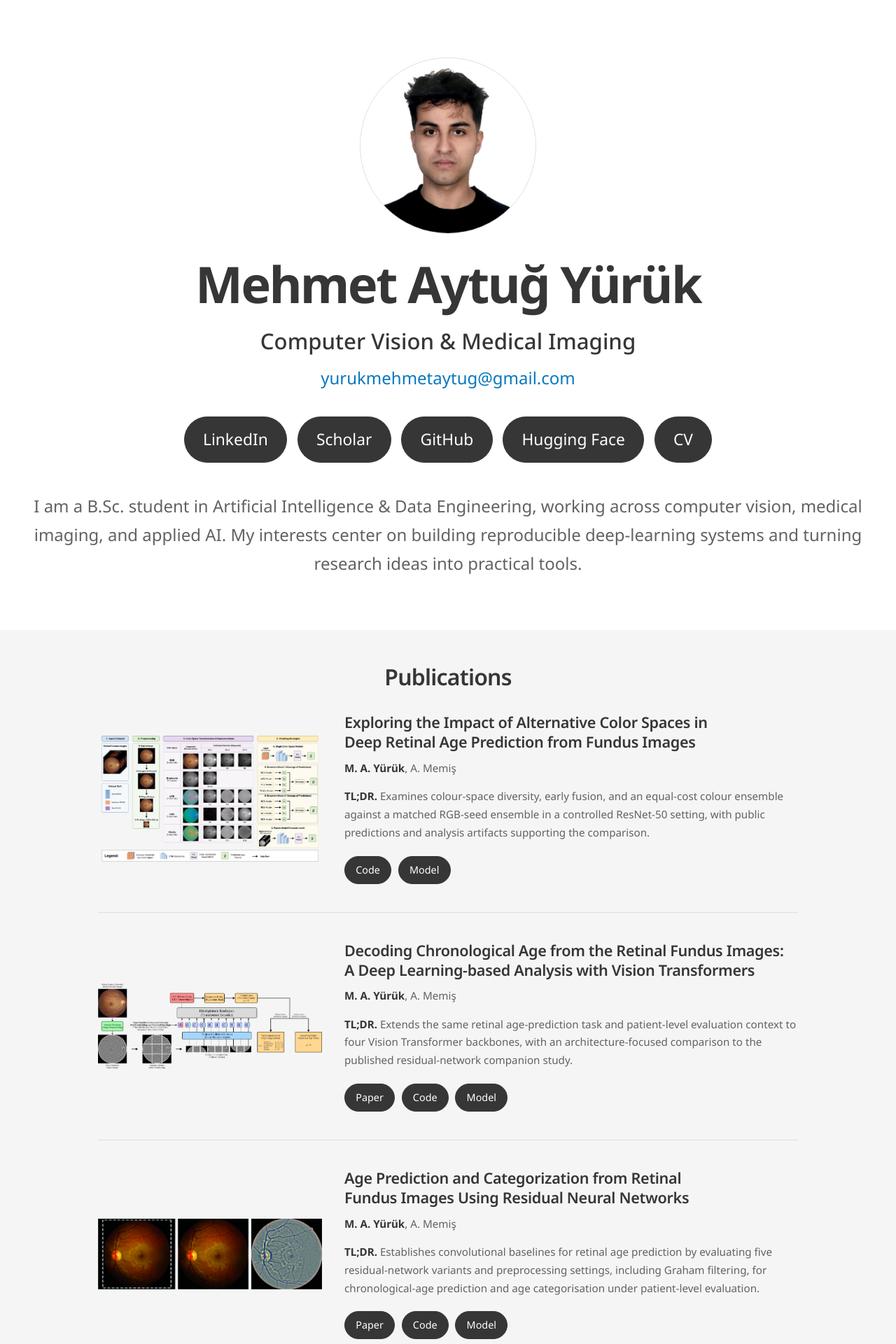
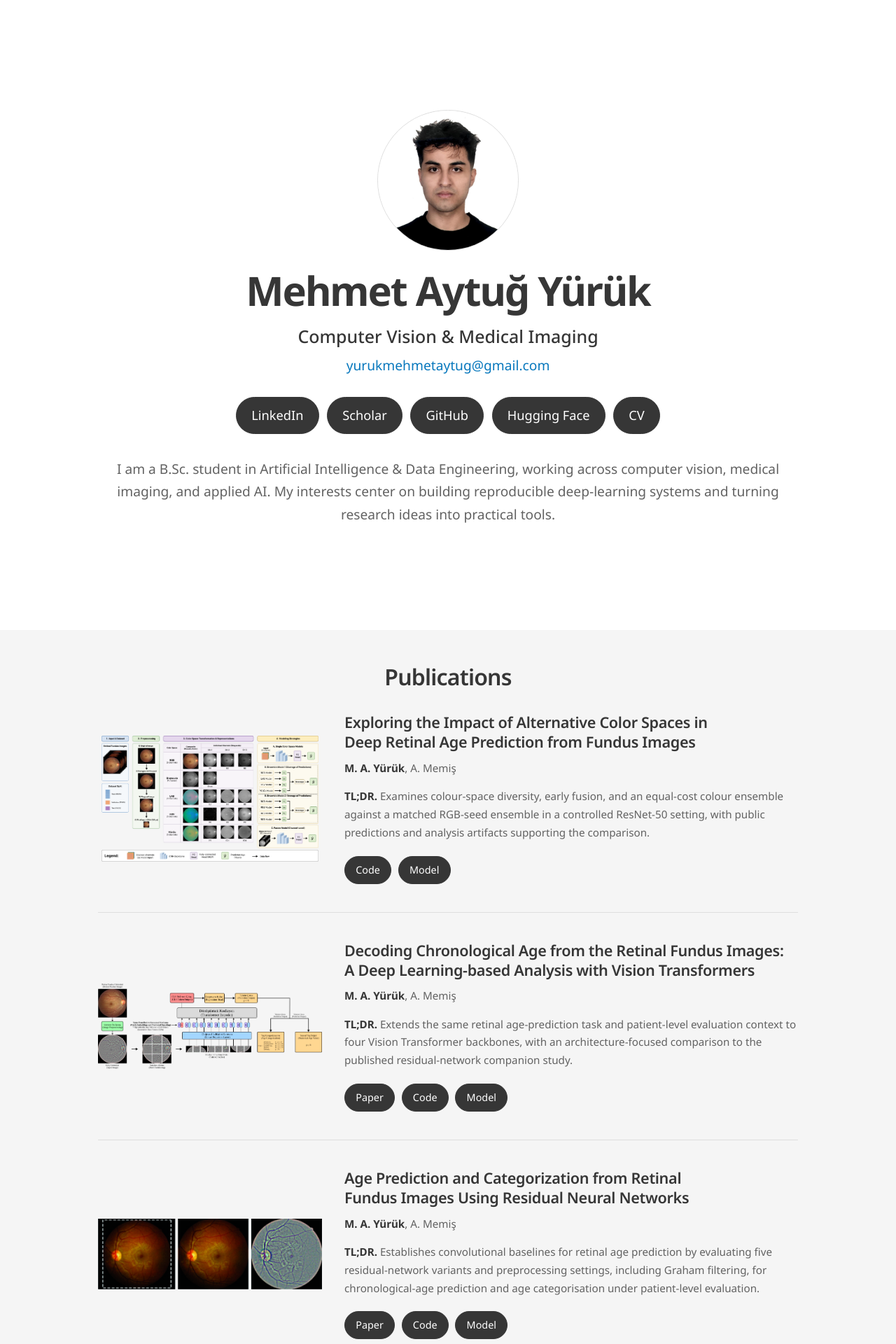
Before and after one commit to mehmetaytugyuruk/mehmetaytugyuruk.github.io, a Jekyll site: the page built from index.html, in a window 1280 px wide. Shown: the top 1920 px of the page at 70% size. Built offline with Jekyll 4.4.1, drawn with Linux system fonts in a browser that asks for light colours; some web fonts are replaced.

Commit message:
Reduce hero card scale

```diff
--- a/assets/css/site.css
+++ b/assets/css/site.css
@@ -138,14 +138,14 @@ h3 {
 }
 
 .hero .container.narrow {
-  width: min(calc(100% - 2rem), 1200px);
-  max-width: 1200px;
+  width: min(calc(100% - 2rem), 960px);
+  max-width: 960px;
 }
 
 .hero-portrait {
-  width: clamp(12.75rem, 33vw, 15.75rem);
+  width: clamp(10.2rem, 26.4vw, 12.6rem);
   aspect-ratio: 1;
-  margin: 0 auto 1.875rem;
+  margin: 0 auto 1.5rem;
 }
 
 .hero-photo {
@@ -164,10 +164,10 @@ h3 {
 }
 
 .hero-name {
-  max-width: 1200px;
-  margin: 0 auto 0.975rem;
+  max-width: 1188px;
+  margin: 0 auto 0.78rem;
   color: var(--ink);
-  font-size: clamp(3rem, 6.3vw, 4.5rem);
+  font-size: clamp(2.4rem, 5.04vw, 3.6rem);
   font-weight: 700;
   letter-spacing: -0.035em;
   line-height: 1.15;
@@ -176,14 +176,14 @@ h3 {
 .hero-title {
   margin: 0;
   color: var(--ink);
-  font-size: 1.95rem;
+  font-size: 1.56rem;
   font-weight: 500;
   line-height: 1.6;
 }
 
 .hero-email {
-  margin: 0.45rem 0 0;
-  font-size: 1.5rem;
+  margin: 0.36rem 0 0;
+  font-size: 1.2rem;
 }
 
 .hero-email a {
@@ -194,8 +194,8 @@ h3 {
   display: flex;
   flex-wrap: wrap;
   justify-content: center;
-  gap: 0.9rem;
-  margin-top: 2.25rem;
+  gap: 0.72rem;
+  margin-top: 1.8rem;
 }
 
 .social-link,
@@ -203,15 +203,15 @@ h3 {
   display: inline-flex;
   align-items: center;
   justify-content: center;
-  gap: 0.75rem;
-  min-height: 66px;
-  padding: 0.75rem 1.65rem;
+  gap: 0.6rem;
+  min-height: 53px;
+  padding: 0.6rem 1.32rem;
   border: 1px solid var(--ink);
   border-radius: 999px;
   color: #fff;
   background: var(--ink);
   font-family: "Noto Sans", Arial, sans-serif;
-  font-size: 1.425rem;
+  font-size: 1.14rem;
   line-height: 1.4;
   text-decoration: none;
   transition: background 150ms ease, border-color 150ms ease;
@@ -226,10 +226,10 @@ h3 {
 }
 
 .hero-bio {
-  max-width: 1200px;
-  margin: 2.625rem auto 0;
+  max-width: 960px;
+  margin: 2.1rem auto 0;
   color: var(--muted);
-  font-size: 1.5rem;
+  font-size: 1.2rem;
   line-height: 1.7;
 }
 
@@ -484,7 +484,7 @@ h3 {
   }
 
   .hero-title {
-    font-size: 1.8rem;
+    font-size: 1.44rem;
   }
 
   .home-section {
@@ -510,7 +510,7 @@ h3 {
 
 @media (max-width: 520px) {
   .hero-portrait {
-    width: min(12.75rem, 72vw);
+    width: min(10.2rem, 57.6vw);
   }
 
   .hero-links {
@@ -519,8 +519,8 @@ h3 {
   }
 
   .social-link {
-    padding-inline: 0.6rem;
-    font-size: 1.26rem;
+    padding-inline: 0.48rem;
+    font-size: 1.01rem;
   }
 
   .hero-bio {
```
